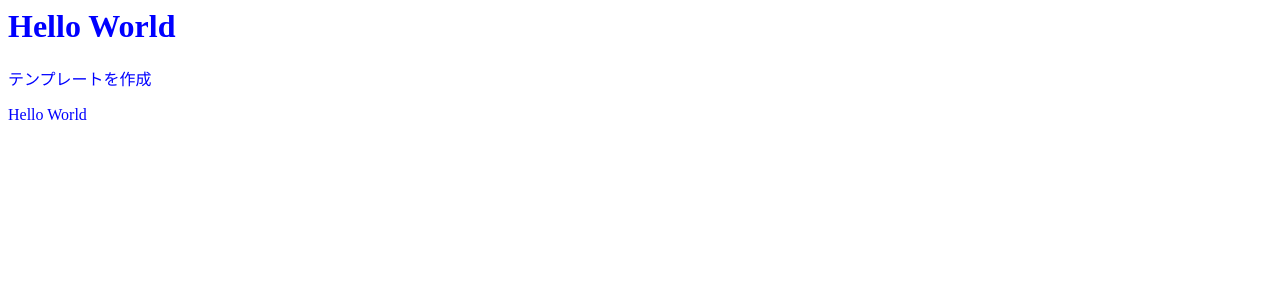
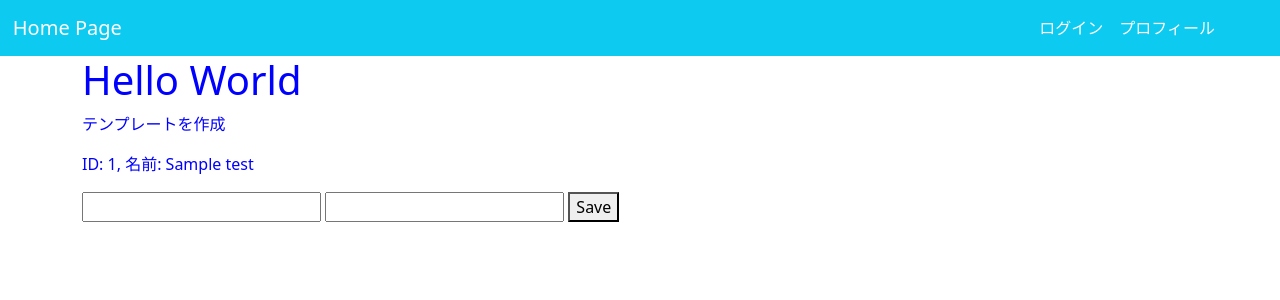
Before and after one commit to ymataku/D-jango-app, a Django app: page / in a window 1280 px wide. Shown: the top 300 px of the page. Run offline with Django 4.2, Linux system fonts and the light colour scheme; tables that the repository leaves empty hold one stand-in row (values such as "Sample post").

Commit message:
make it better

```diff
--- a/Template/App_Folder_HTML/index.html
+++ b/Template/App_Folder_HTML/index.html
@@ -1,15 +1,31 @@
+{% extends 'base.html' %}
 {% load static %}
-<html lang="ja" dir="ltr">
- <head>
-   <meta charset="utf-8">
-   <title>Django Page</title>
-   <link rel="stylesheet" href="{% static 'index.css' %}">
- </head>
 
- <body>
-   <h1> Hello World</h1>
-   <p> テンプレートを作成</p>
-   <p> {{message_me}}</p>
- </body>
+{% block head %}
+  <link rel="stylesheet" href="{% static 'index.css' %}">
+{% endblock head %}
 
-</html>
+{% block body %}
+
+<h1> Hello World</h1>
+<p> テンプレートを作成</p>
+{% if sample_list %}
+  {% for sample in sample_list %}
+  <div>
+    <p>{{ sample }}</p>
+  </div>
+  {% endfor %}
+{% else %}
+  <p>ないよん</p>
+{% endif %}
+
+
+
+
+<form method="POST" class="post-form">
+  {% csrf_token %}
+  <input type="text" name="name" maxlength="10">
+  <input type="text" name="id" maxlength="30">
+  <button type="submit">Save</button>
+</form>
+{% endblock body%}
--- /dev/null
+++ b/Template/base.html
@@ -0,0 +1,28 @@
+<!DOCTYPE html>
+<html lang="en">
+<head>
+    <meta charset="UTF-8">
+    <meta http-equiv="X-UA-Compatible" content="IE=edge">
+    <meta name="viewport" content="width=device-width, initial-scale=1.0">
+    <link href="https://cdn.jsdelivr.net/npm/bootstrap@5.0.2/dist/css/bootstrap.min.css" rel="stylesheet" integrity="sha384-EVSTQN3/azprG1Anm3QDgpJLIm9Nao0Yz1ztcQTwFspd3yD65VohhpuuCOmLASjC" crossorigin="anonymous">
+    {% block head %}{% endblock head %}
+    <title>Document</title>
+</head>
+<body>
+    <header>
+        <nav class="navbar navbar-expand-sm navbar-dark bg-info">
+            <a href="#" class="navbar-brand" style="margin-left:1%;">Home Page</a>
+            <div class="collapse navbar-collapse justify-content-end" id="navmenu">
+              <div class="navbar-nav" style="margin-right:5%">
+                <a class="nav-item nav-link active"  href="#">ログイン</a>
+                <a class="nav-item nav-link active"  href="#">プロフィール</a>
+              </div>
+            </div>
+        </nav>
+    </header>
+    <div class="container">
+        {% block body %}{% endblock body%}
+    </div>
+
+</body>
+</html>
--- /dev/null
+++ b/myproject/models.py
@@ -0,0 +1,18 @@
+from django.db import models
+from django.utils import timezone
+from django.contrib.auth.models import User
+
+# Create your models here.
+
+class User(models.Model):
+    user_name = models.CharField(max_length=256)
+    user_id = models.IntegerField(default=0)
+    def __str__(self):
+        return 'ID: ' + str(self.id) + ', 名前: ' + self.user_name
+
+
+class Test(models.Model):
+    test_name = models.CharField(max_length=256)
+    tesetr_id = models.IntegerField(default=0)
+    def __str__(self):
+        return 'ID: ' + str(self.id) + ', 名前: ' + self.test_name
--- a/myproject/settings.py
+++ b/myproject/settings.py
@@ -37,6 +37,7 @@
     'django.contrib.sessions',
     'django.contrib.messages',
     'django.contrib.staticfiles',
+    'myproject'
 ]
 
 MIDDLEWARE = [
--- a/myproject/views.py
+++ b/myproject/views.py
@@ -1,9 +1,32 @@
 from django.shortcuts import render
 from django.http import HttpResponse
-
+from .models import User
+from .models import Test
+from django import forms
+# from models import User
 
 def index(request):
+    sample_list = Test.objects.all()
+    params = {"message_me": "Hello World"}
+    # form = SampleForm(request.POST or None)
+    context = {
+        'sample_list':sample_list,
+        'params':params,
+    }
     # 変数設定
-    params = {"message_me": "Hello World"}
+
     # 出力
-    return render(request,'App_Folder_HTML/index.html',context=params)
+    if request.method == 'POST':
+        user_name = is_private = request.POST.get('name', False)
+        user_id = is_private = request.POST.get('id', False)
+        Test.objects.create(
+            test_name=user_name,
+            tesetr_id=user_id,
+        )
+            # create()の場合
+            # sample.objects.create(**form.cleaned_data)
+
+            # save()の場合
+            # sample = Sample(**form.cleaned_data)
+            # sample.save
+    return render(request,'App_Folder_HTML/index.html',context=context)
```
Also changed, not shown: myproject/admin.py (added, +10 -0 lines), myproject/migrations/0001_initial.py (added), myproject/migrations/0002_test.py (added), myproject/migrations/__init__.py (added), 1 other file.
